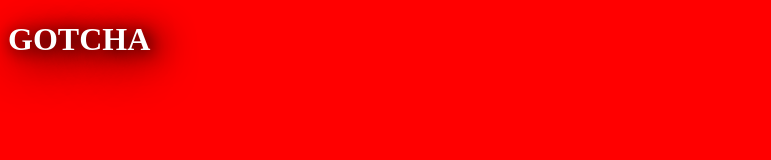
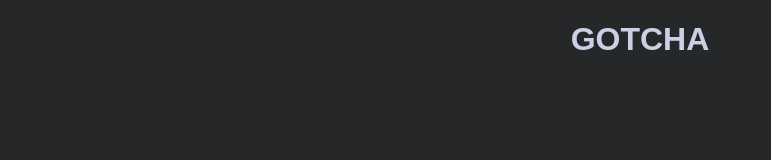
Before and after one commit to florioMICHAEL/sixty-minute-sessions, a plain HTML site: page index.html in a window 1280 px wide. Shown: the whole page, without its empty margins (0-771 px from the left). Drawn offline with nearby package versions, Linux system fonts and the light colour scheme.

Commit message:
push test

```diff
--- a/css/main.scss
+++ b/css/main.scss
@@ -1,4 +1,6 @@
 body {
-    background: red;
-    color: white;
+    background: #262729;
+    color: rgb(204, 208, 231);
+    font-family: sans-serif;
+    text-align: center;
 }
```
Also changed, not shown: css/main.css, 1 other file.
